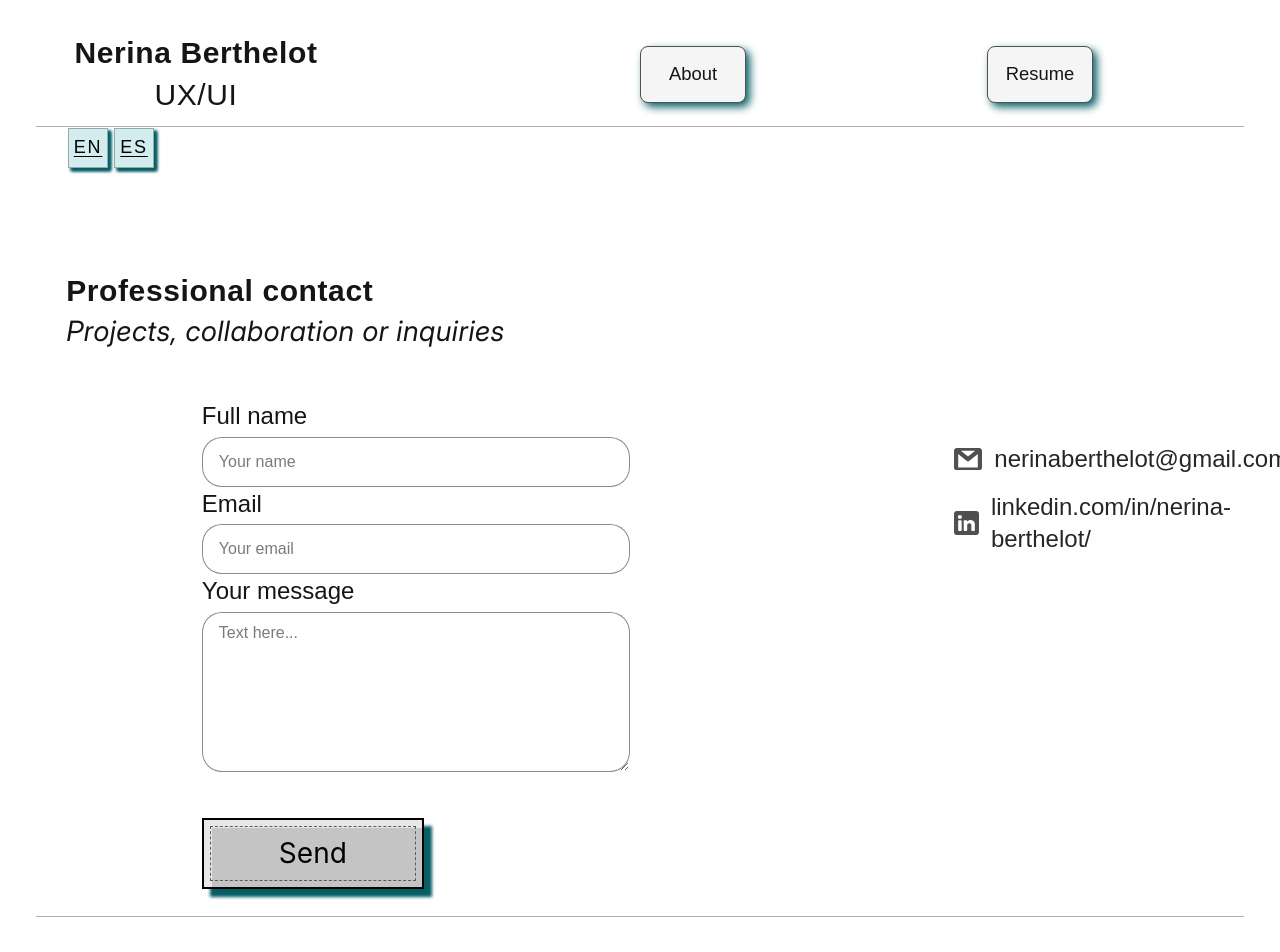
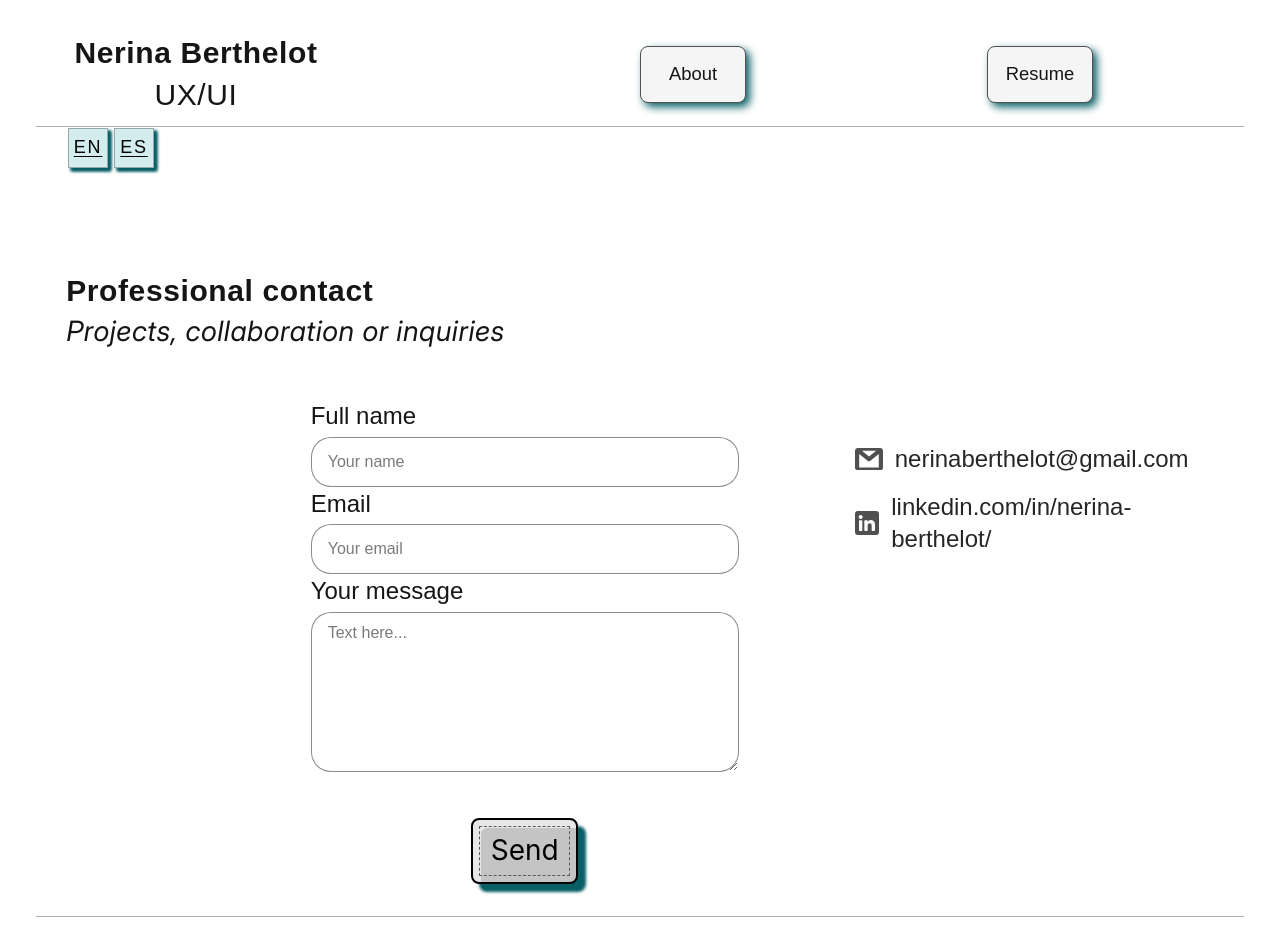
Before and after one commit to callapa1/nerina, a Next.js app: page /en/contact in a window 1280 px wide. Shown: the top 952 px of the page. Built offline with nearby package versions, Linux system fonts and the light colour scheme; a web font is replaced by a local one.

Commit message:
style: refine contact form layout

```diff
--- a/app/[locale]/(site)/contact/page.tsx
+++ b/app/[locale]/(site)/contact/page.tsx
@@ -22,7 +22,7 @@ export default async function ContactPage() {
         subtitleClassName="text-[28px] font-normal italic leading-[140%] tracking-[0.02em]"
       />
 
-      <div id="contact-content-grid" className="mx-auto grid h-[485px] w-[1372px] justify-items-center gap-10 md:grid-cols-[1.05fr_0.95fr]">
+      <div id="contact-content-grid" className="mx-auto flex h-[485px] w-[1372px] items-start justify-center gap-10">
         <div id="contact-form-wrap">
           <ContactForm
             fullNameLabel={t('form.fullNameLabel')}
--- a/app/globals.css
+++ b/app/globals.css
@@ -24,11 +24,8 @@ a {
   text-decoration: none;
 }
 
+h1,
 p {
-  margin: 0;
-}
-
-h1 {
   margin: 0;
 }
 
@@ -39,10 +36,15 @@ h1 {
   padding: 1.2rem;
 }
 
-.teal-button {
+.teal-button,
+.nav-button,
+.teal-chip {
   display: inline-flex;
   align-items: center;
   justify-content: center;
+}
+
+.teal-button {
   border: 1px solid rgb(0 0 0 / 0.35);
   border-radius: 0.65rem;
   background: #ffffff;
@@ -55,11 +57,8 @@ h1 {
 }
 
 .nav-button {
-  display: inline-flex;
   width: 106px;
   height: 57px;
-  align-items: center;
-  justify-content: center;
   gap: 4px;
   border: 1px solid #505050;
   border-radius: 8px;
@@ -91,10 +90,7 @@ h1 {
 }
 
 .teal-chip {
-  display: inline-flex;
   flex-direction: column;
-  align-items: center;
-  justify-content: center;
   width: 40px;
   height: 40px;
   padding: 6px;
@@ -116,8 +112,7 @@ h1 {
   align-items: center;
   justify-content: center;
   gap: 6px;
-  padding-left: 0;
-  padding-right: 0;
+  padding-inline: 0;
 }
 
 .field-input {
@@ -171,11 +166,12 @@ textarea.field-input {
   align-items: center;
   padding: 8px;
   gap: 10px;
-  width: 222px;
-  height: 71px;
+  width: 107px;
+  height: 66px;
   background: #c4c4c4;
-  border: 2px solid #000000;
-  box-shadow: 8px 8px 3px #075e65, inset 8px 8px 0px rgba(255, 255, 255, 0.6);
+  border: 2px solid #000;
+  border-radius: 8px;
+  box-shadow: 8px 8px 3px #075e65, inset 8px 8px 0 rgb(255 255 255 / 0.6);
   flex: none;
   flex-grow: 0;
   cursor: pointer;
@@ -186,24 +182,24 @@ textarea.field-input {
   flex-direction: row;
   justify-content: center;
   align-items: center;
-  padding: 8px 16px;
+  padding: 8px;
   gap: 10px;
-  width: 206px;
-  height: 55px;
+  width: 91px;
+  height: 50px;
   border: 1px dashed #595959;
   flex: none;
   flex-grow: 0;
 }
 
 #contact-form-submit-frame span {
-  width: 174px;
-  height: 39px;
+  width: auto;
+  height: auto;
   font-family: 'Inter', sans-serif;
   font-style: normal;
   font-weight: 400;
   font-size: 28px;
   line-height: 140%;
-  color: #000000;
+  color: #000;
   flex: none;
   flex-grow: 0;
 }
@@ -223,7 +219,6 @@ textarea.field-input {
 @media (max-width: 500px) {
   .locale-switch {
     width: 150px;
-    padding-left: 36px;
-    padding-right: 36px;
+    padding-inline: 36px;
   }
 }
--- a/components/sections/ContactForm.tsx
+++ b/components/sections/ContactForm.tsx
@@ -42,7 +42,7 @@ export function ContactForm({
         </div>
       </div>
 
-      <button id="contact-form-submit" type="submit">
+      <button id="contact-form-submit" className="mt-auto self-center" type="submit">
         <div id="contact-form-submit-frame">
           <span>{submitLabel}</span>
         </div>
```
Also changed, not shown: 2 other files (tests, documents, lock files or other folders).
